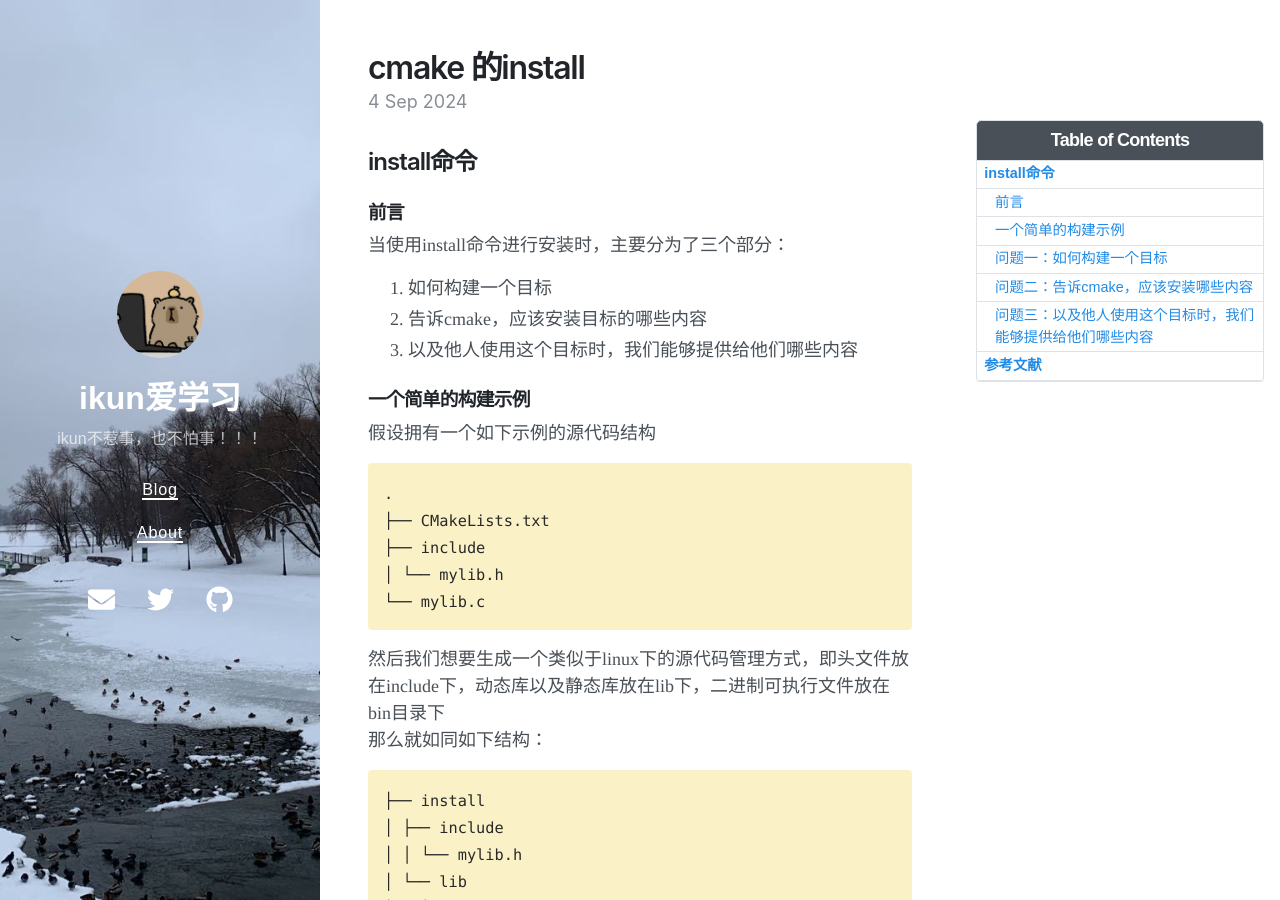
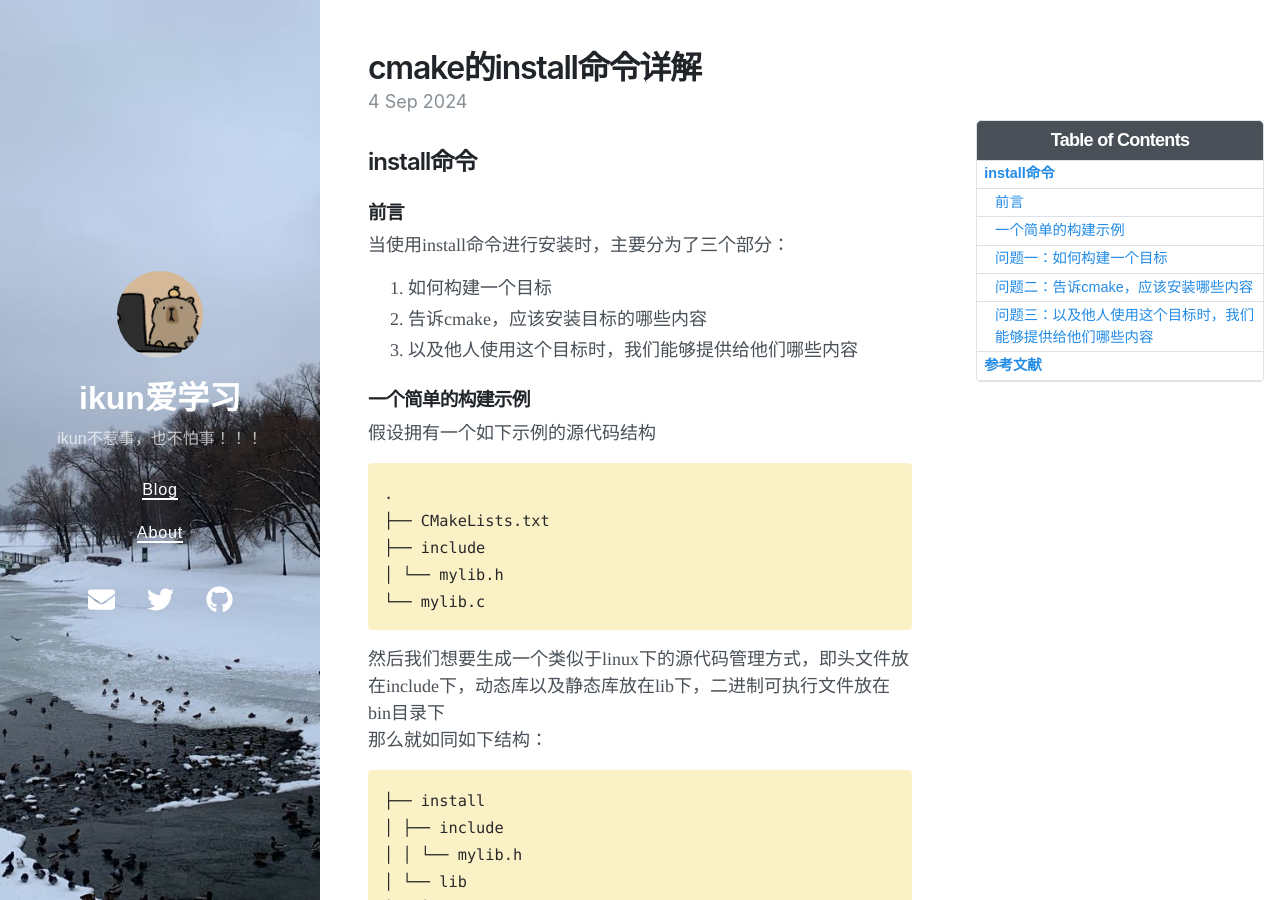
Before and after one commit to SuperIkunFan/SuperIkunFan.github.io, a Jekyll site: the page built from _posts/2024-09-04-学习cmake的install.md, in a window 1280 px wide and 900 px high. Built offline with Jekyll 4.4.1, drawn with Linux system fonts in a browser that asks for light colours; nearby versions of some CDN libraries.

Commit message:
修改install命令的标题

```diff
--- a/_posts/2024-09-04-学习cmake的install.md
+++ b/_posts/2024-09-04-学习cmake的install.md
@@ -1,6 +1,6 @@
 ---
 layout: post
-title: cmake 的install
+title: cmake的install命令详解
 tags: mathjax
 math: true
 date: 2024-09-04 15:32 +0800
```
